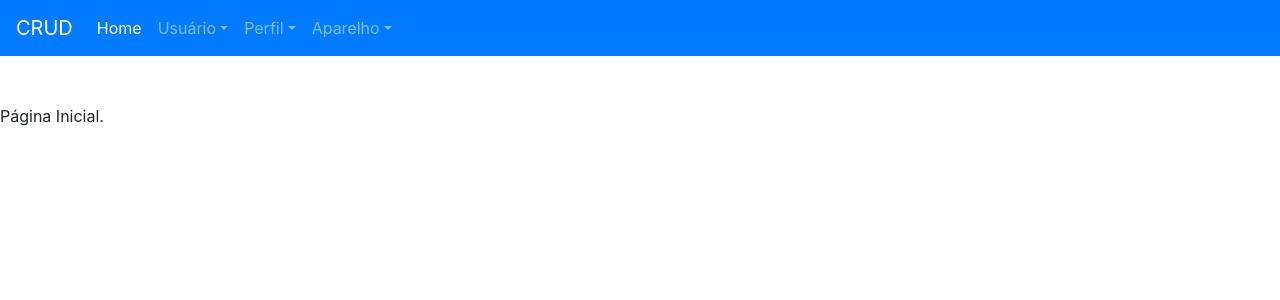
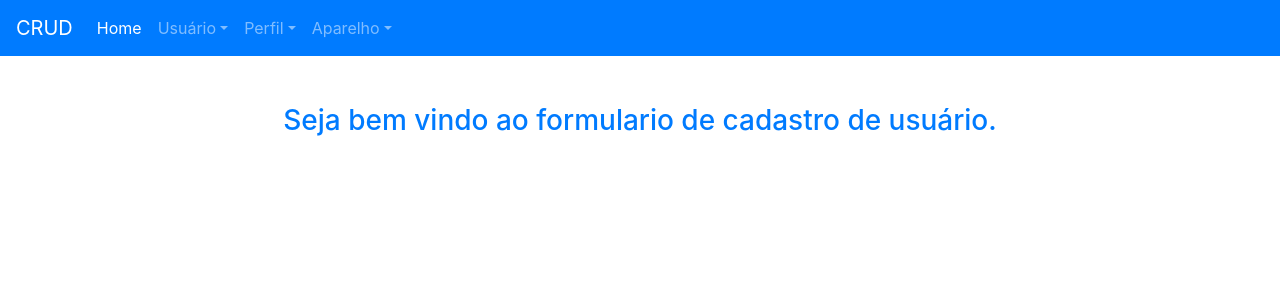
Before and after one commit to jilds/cadastro-usuario-web, an Angular app: page / in a window 1280 px wide. Shown: the top 300 px of the page. Built offline with nearby package versions, Linux system fonts and the light colour scheme.

Commit message:
Melhorias

```diff
--- a/src/app/home/home.component.html
+++ b/src/app/home/home.component.html
@@ -1,2 +1 @@
-
-{{mensagem}}
+<h3 class="text-primary" style="text-align: center; vertical-align: middle;">{{mensagem}}</h3>
--- a/src/app/home/home.component.ts
+++ b/src/app/home/home.component.ts
@@ -5,5 +5,5 @@ import { Component} from '@angular/core';
     templateUrl: './home.component.html'
   })
   export class HomeComponent {
-       private mensagem:string = "Página Inicial.";
+       private mensagem:string = "Seja bem vindo ao formulario de cadastro de usuário.";
   }
--- a/src/app/services/usuario.ts
+++ b/src/app/services/usuario.ts
@@ -1,5 +1,6 @@
 import { Perfil } from "./perfil";
 import { Aparelho } from "./aparelho";
+import { UsuarioPerfil } from "./usuario_perfil";
 
 export class Usuario {
 	codigo:number;
@@ -11,6 +12,6 @@ export class Usuario {
 	codgAutorizacao:string;
 	situacaoUsuario:boolean;
 	codgPessoa:number;
-	perfis: Perfil[];
+	usuarioPerfil: UsuarioPerfil[];
 	aparelhos: Aparelho[];
 }
--- /dev/null
+++ b/src/app/services/usuario_perfil.ts
@@ -0,0 +1,8 @@
+import { Perfil } from "./perfil";
+import { Aparelho } from "./aparelho";
+
+export class UsuarioPerfil {
+    id: number;
+	perfis: Perfil;
+	aparelhos: Aparelho;
+}
--- a/src/app/usuario/cadastro/cadastro-usuario.component.ts
+++ b/src/app/usuario/cadastro/cadastro-usuario.component.ts
@@ -15,6 +15,7 @@ import { Usuario } from '../../services/usuario';
 import { Response } from '../../services/response';
 
 import { Observable } from 'rxjs/Observable';
+import { UsuarioPerfil } from '../../services/usuario_perfil';
 
 @Component({
   selector: 'app-cadastro-usuario',
@@ -26,8 +27,6 @@ export class CadastroUsuarioComponent implements OnInit {
   private titulo: string;
   private usuario: Usuario = new Usuario();
   private perfis: Perfil[] = new Array();
-  private perfilTeste: Perfil = new Perfil();
-  perfilId: Number;
   private aparelhos: Aparelho[] = new Array();
 
   constructor(
@@ -39,8 +38,6 @@ export class CadastroUsuarioComponent implements OnInit {
 
   /* inicializacao do componente */
   ngOnInit() {
-
-    this.perfilId = 2;
 
     /** Chama serviço de consulta para todos os perfis */
     this.perfilService.getPerfis().subscribe(res => this.perfis = res);
@@ -114,10 +111,9 @@ export class CadastroUsuarioComponent implements OnInit {
     }
   }
 
-  onPerfilSelected(val: any) {
-    this.perfilTeste = val as Perfil;
-    //this.perfilService.getPerfil(val).subscribe(res => this.usuario.perfis.a res);
-    console.log(this.perfilTeste); //option value will be sent as event
+  onPerfilSelected(perfil) {
+    this.usuario.usuarioPerfil.push()
+    console.log(perfil);
   }
 
   onAparelhoSelected(event){
```
